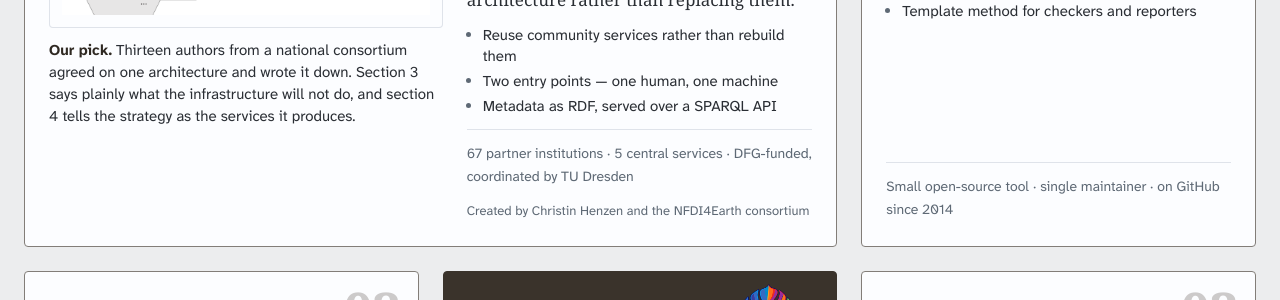
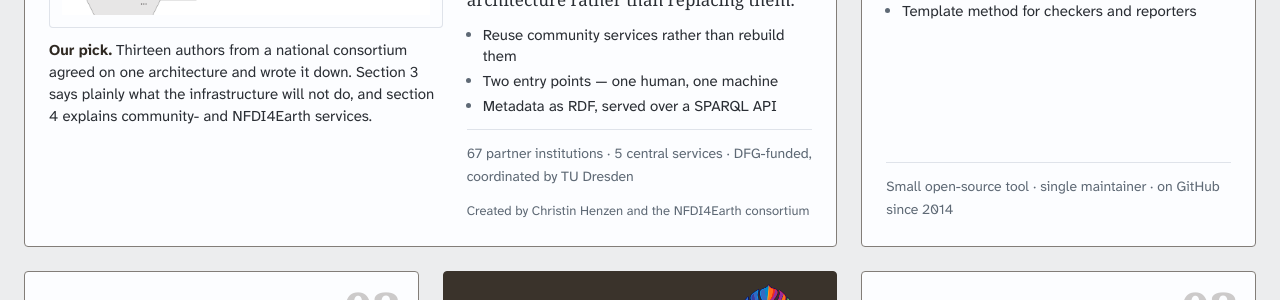
Before and after one commit to arc42/examples.arc42.org-site, a Jekyll site: the page built from index.md, in a window 1280 px wide and 900 px high, scrolled down 497 px. Shown: the part 220-520 px from the top of the window. Built offline with Jekyll 4.4.1, drawn with Linux system fonts in a browser that asks for light colours; some web fonts are replaced.

Commit message:
dashboard: reword the featured sentence on NFDI4Earth's section 4
Co-Authored-By: Claude Opus 5.5 <noreply@anthropic.com>

```diff
--- a/index.md
+++ b/index.md
@@ -68,7 +68,7 @@ featured:
   why: >-
     Thirteen authors from a national consortium agreed on one architecture
     and wrote it down. Section 3 says plainly what the infrastructure will
-    not do, and section 4 tells the strategy as the services it produces.
+    not do, and section 4 explains community- and NFDI4Earth services.
   image: images/02-software-architecture.png
   alt: >-
     The NFDI4Earth services drawn as a honeycomb, coloured by function, with
```
